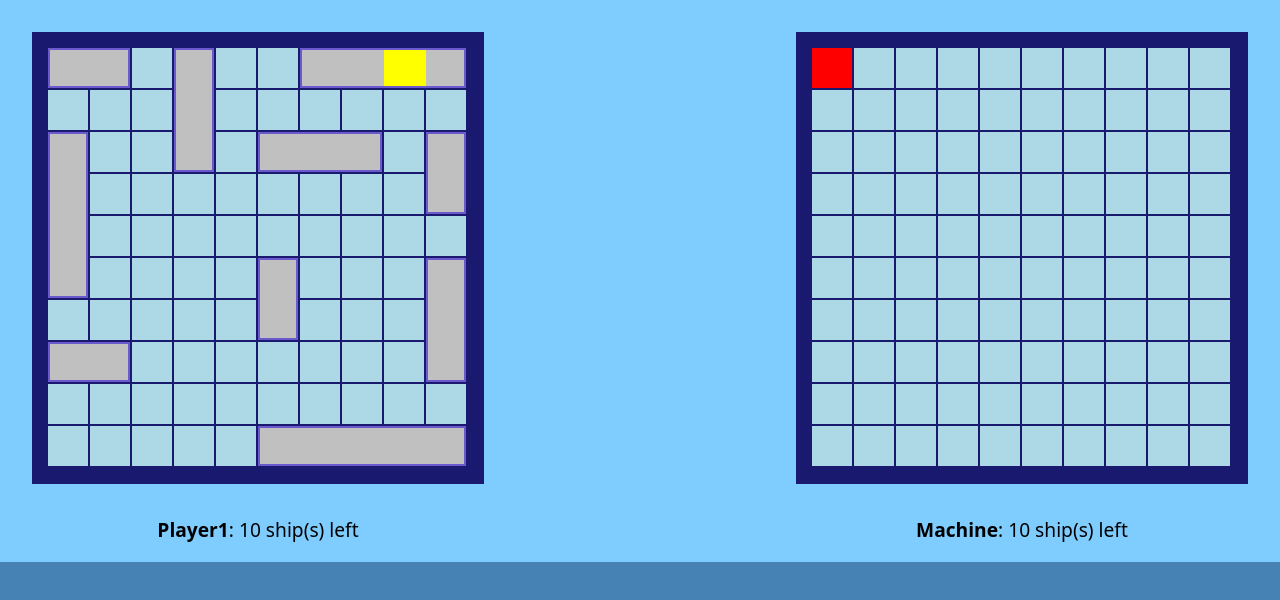
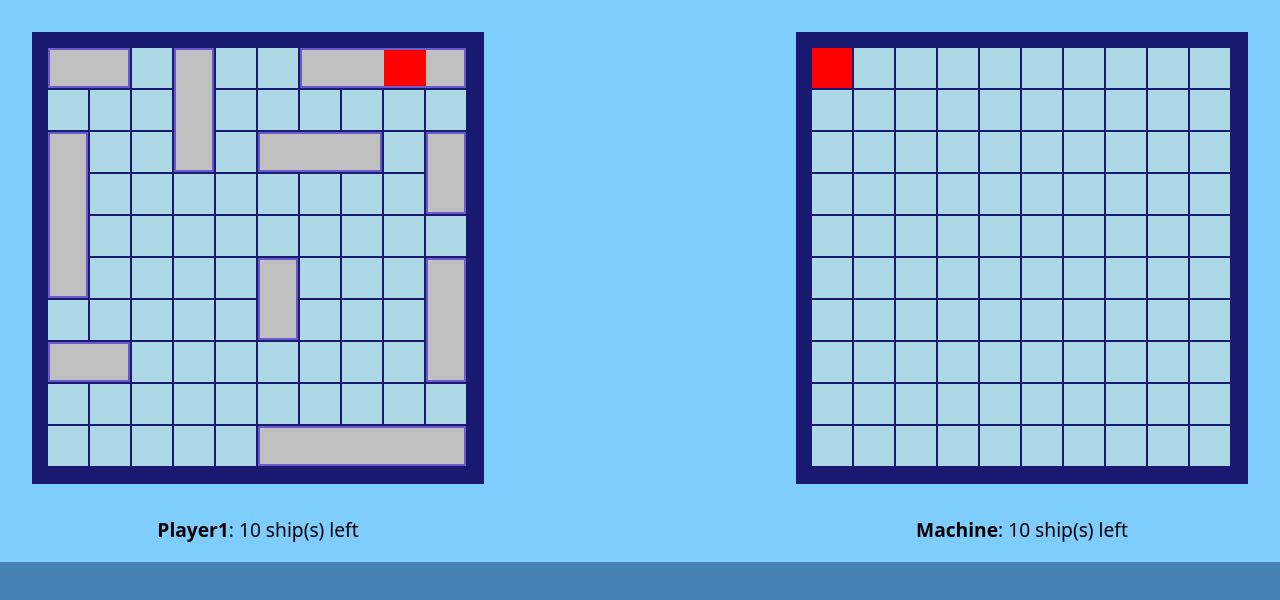
Before and after one commit to ajayfoo/odin-battleship, a website built with webpack: page src/templates/index.html in a window 1280 px wide. Both pictures are taken after a click on the element 832 px from the left and 68 px from the top of the page. Built offline with nearby package versions, Linux system fonts and the light colour scheme.

Commit message:
feat: change user cell color on machines move

```diff
--- a/src/controller/index.js
+++ b/src/controller/index.js
@@ -36,13 +36,13 @@ const createController = () => {
         return;
       }
       const [row, col] = randomIndices.pop();
-      gameboard1Model.receiveAttack(
+      const attackSucceeded = gameboard1Model.receiveAttack(
         gameboard1Model.indicesToCoordinates([row, col]),
       );
       const targetCell = gameboard1View.querySelector(
         `div[data-row="${row}"][data-col="${col}"]`,
       );
-      targetCell.style.backgroundColor = 'yellow';
+      targetCell.classList.add(attackSucceeded ? 'attacked' : 'empty-marked');
     });
 
   const view = createView(
--- a/src/view/gameboard/style.css
+++ b/src/view/gameboard/style.css
@@ -23,16 +23,17 @@
   height: 36px;
   background-color: silver;
 }
-
+.ship.attacked,
 .for-machine.attacked {
   background-color: red;
 }
 
+.empty-marked,
 .for-machine.empty-marked {
   background-color: greenyellow;
 }
 
-.for-machine.sunk {
+.ship.for-machine.sunk {
   background-color: black;
 }
 
```
